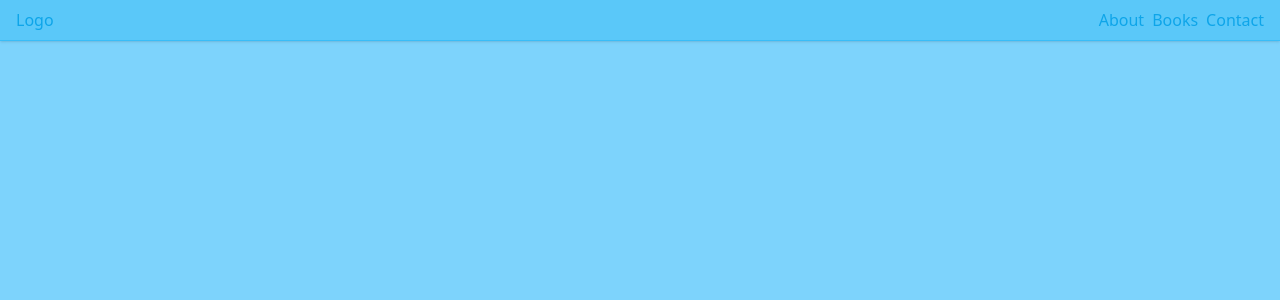
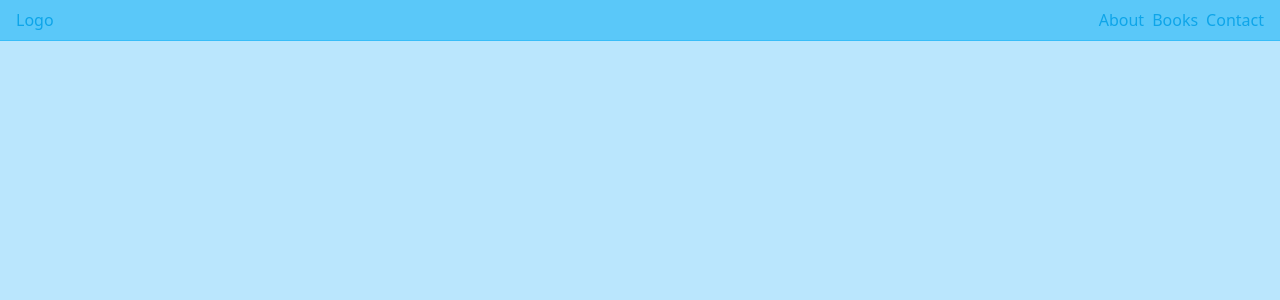
Before and after one commit to maxzz/routes-router, a React (Vite) app: page / in a window 1280 px wide. Shown: the top 300 px of the page. Built offline with nearby package versions, Linux system fonts and the light colour scheme.

Commit message:
WIP. add back links

```diff
--- a/src/components/0-root/index.tsx
+++ b/src/components/0-root/index.tsx
@@ -4,9 +4,11 @@ import { Header } from "../1-header";
 export function Root() {
     return (
         <div className="h-screen bg-sky-300">
-            <div className="">
+            <div className="w-full h-full grid grid-rows-[auto,1fr]">
                 <Header />
-                <Outlet />
+                <div className="bg-sky-200">
+                    <Outlet />
+                </div>
             </div>
         </div>
     );
--- a/src/components/2-pages/1-about/index.tsx
+++ b/src/components/2-pages/1-about/index.tsx
@@ -1,7 +1,13 @@
+import { Link } from "react-router-dom";
+
 export function About() {
     return (
-        <div className="bg-slate-500">
+        <div className="px-4 h-full bg-slate-500 flex items-center justify-between">
+            <div className="">
             About
+            <Link to="/">Back</Link>
+
+            </div>
         </div>
     );
 }
--- a/src/components/2-pages/2-contacts/index.tsx
+++ b/src/components/2-pages/2-contacts/index.tsx
@@ -1,7 +1,10 @@
+import { Link } from "react-router-dom";
+
 export function Contacts() {
     return (
         <div className="bg-slate-600">
             Contacts
+            <Link to="/">Back</Link>
         </div>
     );
 }
--- a/src/components/2-pages/3-books/index.tsx
+++ b/src/components/2-pages/3-books/index.tsx
@@ -1,7 +1,10 @@
+import { Link } from "react-router-dom";
+
 export function Books() {
     return (
         <div className="bg-slate-700">
             Books
+            <Link to="/">Back</Link>
         </div>
     );
 }
```
